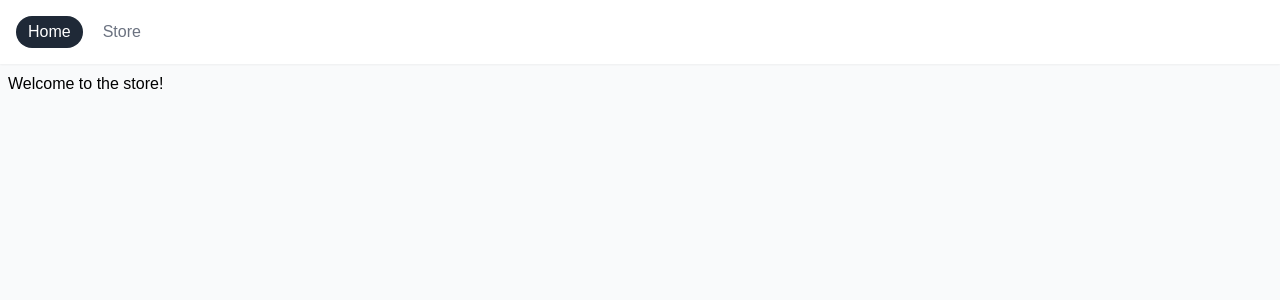
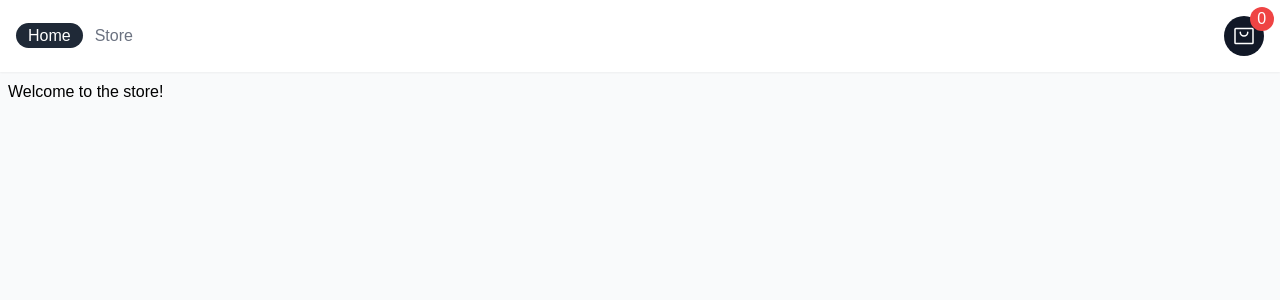
Before and after one commit to np03a170120/context-api-shopping-cart, a React (Vite) app: page / in a window 1280 px wide. Shown: the top 300 px of the page. Built offline with nearby package versions, Linux system fonts and the light colour scheme.

Commit message:
feat: cart skeleton developed

```diff
--- a/package.json
+++ b/package.json
@@ -21,6 +21,7 @@
     "vite": "^5.4.8"
   },
   "dependencies": {
+    "@phosphor-icons/react": "^2.1.7",
     "@tanstack/react-router": "^1.82.2",
     "@tanstack/router-devtools": "^1.82.2",
     "react": "^18.3.1",
--- a/src/components/Navbar.tsx
+++ b/src/components/Navbar.tsx
@@ -1,30 +1,43 @@
+import { ShoppingBag } from "@phosphor-icons/react";
 import { Link, Outlet } from "@tanstack/react-router";
+import { useCartContext } from "../context/CartContext";
+import navLinks from "../data/NavigationLinks.json";
+import { useOffCanvas } from "../context/OffCanvasContext";
+import OffCanvas from "./OffCanvas";
 
 const Navbar = () => {
   const active_url = "bg-gray-800 rounded-full text-white";
+  const { cartQuantity } = useCartContext();
+  const { isOnoffcanvas, toggleCanvas } = useOffCanvas();
+
   return (
     <>
-      <nav className="p-4 sticky top-0 flex gap-2 text-gray-500 shadow-sm bg-white w-full text-md">
+      <nav className="p-4 sticky items-center top-0 flex gap-2 justify-between text-gray-500 shadow-sm bg-white w-full text-md">
+        <div>
+          {navLinks.map((item) => (
             <Link
-          to="/"
+              to={`${item.link}`}
               activeProps={{
                 className: `${active_url}`,
               }}
               activeOptions={{ exact: true }}
               className="px-3 py-1"
             >
-          Home
-        </Link>{" "}
-        <Link
-          className="px-3 py-1"
-          to="/store"
-          activeProps={{
-            className: `${active_url}`,
-          }}
+              {item.name}
+            </Link>
+          ))}
+        </div>
+        <div
+          onClick={() => toggleCanvas()}
+          className="bg-gray-900 p-2  cursor-pointer text-white rounded-full"
         >
-          Store
-        </Link>
+          <ShoppingBag size={24} />
+          <div className="absolute text-center rounded-full top-[10%] right-[0.5%]  bg-red-500 h-[1.5rem] w-[1.5rem] z-10">
+            {cartQuantity}
+          </div>
+        </div>
       </nav>
+      {isOnoffcanvas && <OffCanvas />}
       <Outlet />
     </>
   );
--- /dev/null
+++ b/src/components/OffCanvas.tsx
@@ -0,0 +1,33 @@
+import { useCartContext } from "../context/CartContext";
+import { useOffCanvas } from "../context/OffCanvasContext";
+
+const OffCanvas = () => {
+  const { toggleCanvas } = useOffCanvas();
+  const { cartItems, cartQuantity, emptyCart } = useCartContext();
+
+  const AvailableCartItems = () => {
+    return (
+      <>
+        {cartItems.map((item) => (
+          <>
+            <p>{item.title}</p>
+            <p>{item.price}</p>
+            <p>{item.quantity}</p>
+          </>
+        ))}
+      </>
+    );
+  };
+
+  return (
+    <div className="h-dvh  fixed right-0 top-0 w-[24rem] bg-gray-100 overflow-scroll">
+      <button onClick={() => toggleCanvas()}>close btn</button>
+      <button onClick={() => emptyCart()}>Empty cart</button>
+      <h1>offcanvas</h1>
+      <AvailableCartItems />
+      <h1>Total Items: {cartQuantity} </h1>
+    </div>
+  );
+};
+
+export default OffCanvas;
--- a/src/components/StoreItem.tsx
+++ b/src/components/StoreItem.tsx
@@ -5,9 +5,12 @@ import { useCartContext } from "../context/CartContext";
 const StoreItem = (product: Products) => {
   const { addToCart, cartItems, removeFromCart } = useCartContext();
   const [isClickAddToCart, setIsClickedAddToCart] = useState(false);
+
   let item_quantity = cartItems.find(
     (item) => item.id === product.id
   )?.quantity;
+
+  console.log(item_quantity);
 
   return (
     <div className="shadow rounded-md flex  flex-col justify-between p-4 bg-white">
@@ -20,7 +23,7 @@ const StoreItem = (product: Products) => {
           <p className="text-gray-600">${product.price}</p>
         </div>
       </div>
-      {!isClickAddToCart ? (
+      {!isClickAddToCart || item_quantity === undefined ? (
         <button
           onClick={() => {
             setIsClickedAddToCart(true);
@@ -34,7 +37,7 @@ const StoreItem = (product: Products) => {
         <>
           <div className="flex w-full justify-center gap-4 items-center">
             <button
-              className="bg-gray-800 text-white p-1 px-6  rounded-full"
+              className="bg-gray-800 text-white p-1 px-4  rounded-full"
               onClick={() => {
                 removeFromCart(product);
                 if (item_quantity! <= 1) {
@@ -46,7 +49,7 @@ const StoreItem = (product: Products) => {
             </button>
             <h1>{item_quantity}</h1>
             <button
-              className="bg-gray-800 text-white p-1 px-6  rounded-full"
+              className="bg-gray-800 text-white p-1 px-4  rounded-full"
               onClick={() => addToCart(product)}
             >
               +
--- a/src/context/CartContext.tsx
+++ b/src/context/CartContext.tsx
@@ -1,5 +1,5 @@
 import { ReactNode } from "@tanstack/react-router";
-import { createContext, useContext, useEffect, useState } from "react";
+import { createContext, useContext, useState } from "react";
 import { Products } from "../types/Products";
 
 type CartContextProps = {
@@ -10,6 +10,8 @@ type CartContextType = {
   addToCart: (product: Products) => void;
   removeFromCart: (product: Products) => void;
   cartItems: Products[];
+  cartQuantity: number;
+  emptyCart: () => void;
 };
 
 const CartContext = createContext<CartContextType | null>(null);
@@ -56,8 +58,19 @@ export const CartContextProvider = ({ children }: CartContextProps) => {
     }
   };
 
+  const cartQuantity = cartItems.reduce(
+    (quantity, item) => item.quantity + quantity,
+    0
+  );
+
+  const emptyCart = () => {
+    setCartItems([]);
+  };
+
   return (
-    <CartContext.Provider value={{ addToCart, cartItems, removeFromCart }}>
+    <CartContext.Provider
+      value={{ addToCart, emptyCart, cartQuantity, cartItems, removeFromCart }}
+    >
       {children}
     </CartContext.Provider>
   );
--- /dev/null
+++ b/src/context/OffCanvasContext.tsx
@@ -0,0 +1,44 @@
+import { createContext, ReactNode, useState, useContext } from "react";
+
+type OffCanvasProps = {
+  children: ReactNode;
+};
+
+type OffCanvasContextType = {
+  isOnoffcanvas: boolean;
+  toggleCanvas: () => void;
+};
+
+const OffCanvasContext = createContext<OffCanvasContextType | undefined>(
+  undefined
+);
+
+const OffcanvasContextProvider = ({ children }: OffCanvasProps) => {
+  const [isOnoffcanvas, setIsOnoffcanvas] = useState(false);
+
+  const toggleCanvas = () => {
+    setIsOnoffcanvas((prev) => !prev);
+  };
+
+  return (
+    <OffCanvasContext.Provider value={{ isOnoffcanvas, toggleCanvas }}>
+      {children}
+    </OffCanvasContext.Provider>
+  );
+};
+
+const useOffCanvas = (): OffCanvasContextType => {
+  const context = useContext(OffCanvasContext);
+  if (context === undefined) {
+    throw new Error(
+      "useOffCanvas must be used within an OffcanvasContextProvider"
+    );
+  }
+  return context;
+};
+
+export const useOffCanvasContext = () => {
+  return useContext(OffCanvasContext);
+};
+
+export { OffcanvasContextProvider, useOffCanvas };
--- /dev/null
+++ b/src/data/NavigationLinks.json
@@ -0,0 +1,4 @@
+[
+  { "name": "Home", "link": "/" },
+  { "name": "Store", "link": "/store" }
+]
--- a/src/pages/Store.tsx
+++ b/src/pages/Store.tsx
@@ -17,7 +17,6 @@ const Store = () => {
 
   return (
     <div className="container mx-auto text-center my-4">
-      <h1 className="text-xl mb-6">Our Store</h1>
       <div className="grid grid-cols-4  gap-5">
         {products.map((product) => (
           <StoreItem key={product.id} {...product} />
```
Also changed, not shown: src/main.tsx (+9 -6 lines), 1 other file (tests, documents, lock files or other folders). Lines whose indentation alone changed are shown as unchanged.
